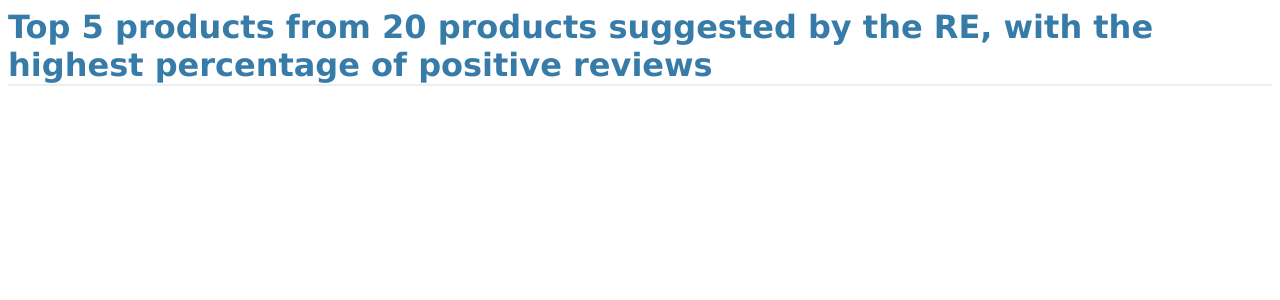
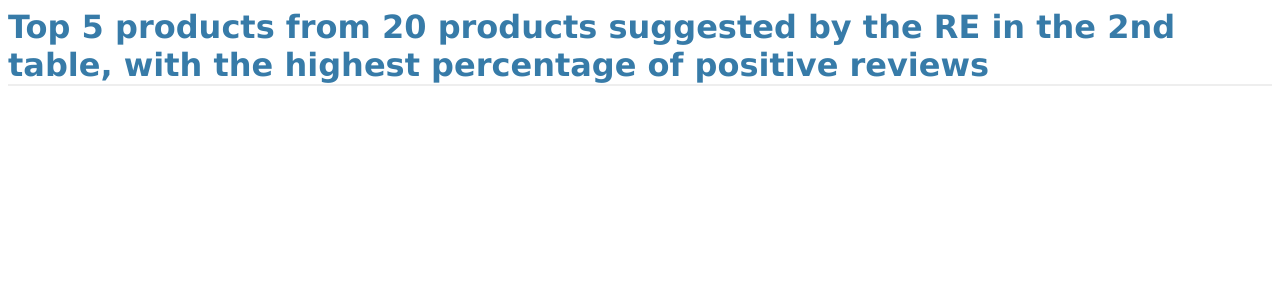
Before and after one commit to abose03/SBPRS_Capstone, a Flask app: template SBPRS/templates/result.html in a window 1280 px wide. Shown: the top 300 px of the page. Run offline with Flask 2, Linux system fonts and the light colour scheme; the template is opened without the code that fills it, so the values that code supplies are empty.

Commit message:
Modified app.py and result.html & added requirement.txt

```diff
--- a/SBPRS/app.py
+++ b/SBPRS/app.py
@@ -2,7 +2,6 @@ import model
 from flask import Flask, request, render_template, url_for
 import pandas as pd
 import numpy as np
-import pickle
 import warnings
 warnings.filterwarnings("ignore")
 
@@ -26,7 +25,7 @@ def predict():
             reco_prod = model.re_suggested_prod(uname)
             final_result = model.find_positive_sentiment()
 
-            return render_template('result.html',tables=[final_result.to_html(classes='id'), reco_prod.to_html(classes='id')], titles = ['NAN','The 2nd table depicts the suggested top 20 products by the Recommendation Engine'])
+            return render_template('result.html',tables=[final_result.to_html(classes='id'), reco_prod.to_html(classes='id')], titles = ['NAN'])
     else:
         return '<h2>Page refresh is not allowed</h2>'
 
--- a/SBPRS/templates/result.html
+++ b/SBPRS/templates/result.html
@@ -2,7 +2,7 @@
 <title>Prediction</title>
 <link rel=stylesheet type=text/css href="{{ url_for('static', filename='style.css') }}">
 <div class=page>
-  <h1>Top 5 products from 20 products suggested by the RE, with the highest percentage of positive reviews</h1>
+  <h1>Top 5 products from 20 products suggested by the RE in the 2nd table, with the highest percentage of positive reviews</h1>
   {% for table in tables %}
     <h2>{{titles[loop.index]}}</h2>
     {{ table|safe }}
```
Also changed, not shown: SBPRS/requirements.txt (added, +17 -0 lines).
